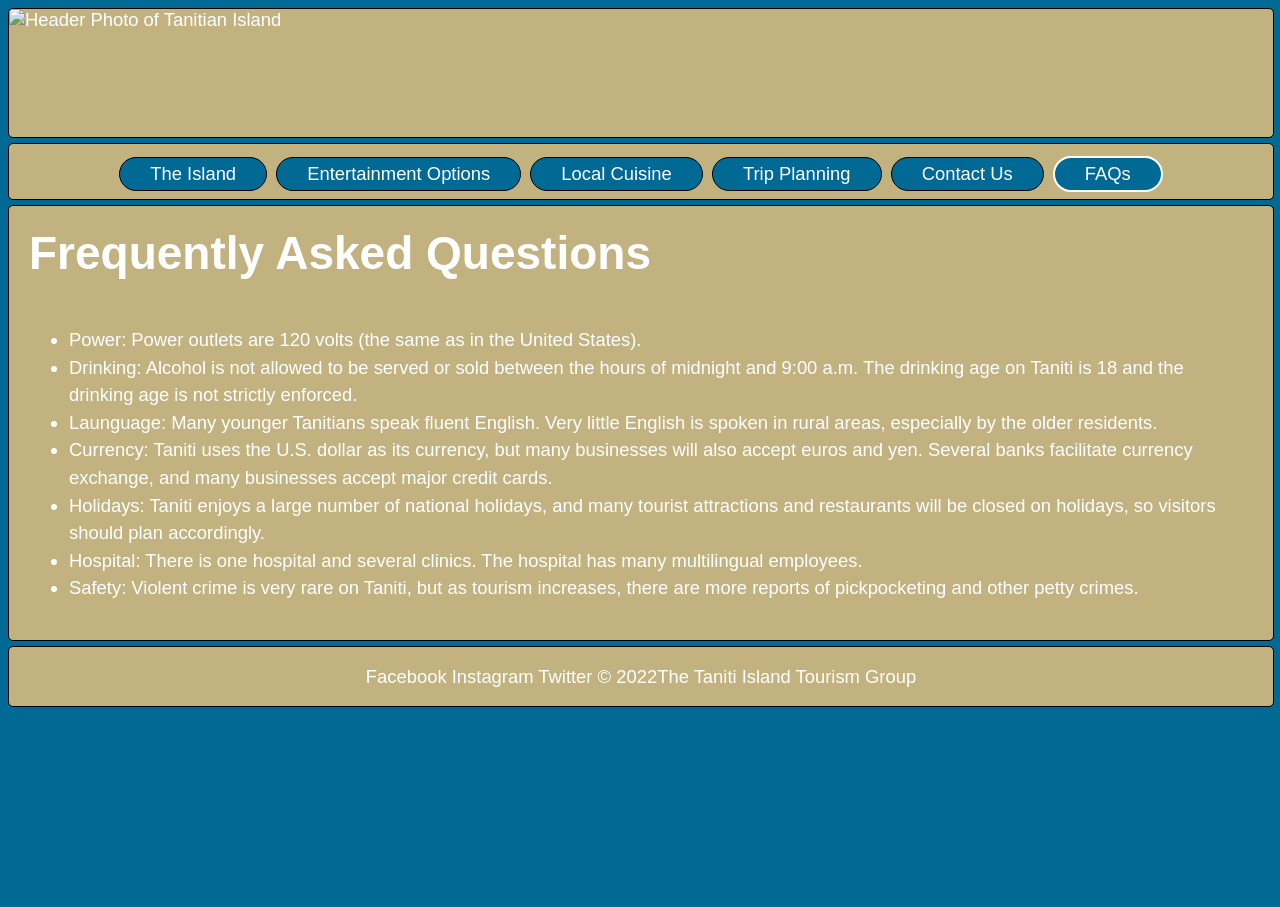
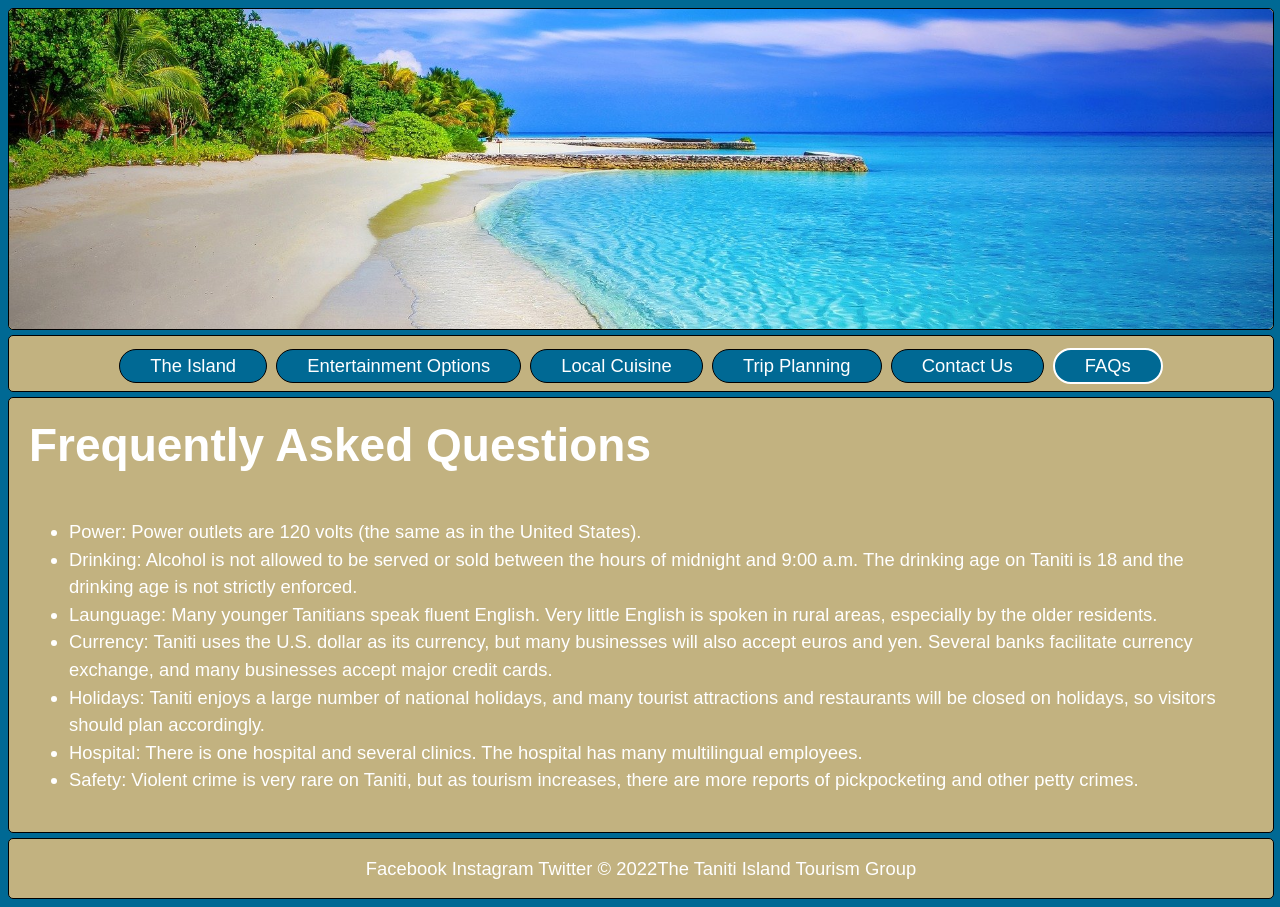
Before and after one commit to nkorn63/Taniti, a plain HTML site: page FAQs.html in a window 1280 px wide. Before the commit the page ends 800 px from the top, so only its background shows below. Drawn offline with Linux system fonts and the light colour scheme.

Commit message:
Update FAQs.html

```diff
--- a/FAQs.html
+++ b/FAQs.html
@@ -11,7 +11,7 @@
 </head>
 <body>
     <header>
-        <img src="images/beach1.jpg" alt="Header Photo of Tanitian Island" id="headerImage" />
+        <img src="https://github.com/nkorn63/Taniti/blob/415e999791b5b835008c59132fc8dc5d4872029e/beach1.jpg" alt="Header Photo of Tanitian Island" id="headerImage" />
     </header>
     <section class="navMenu">
         <nav>
```
